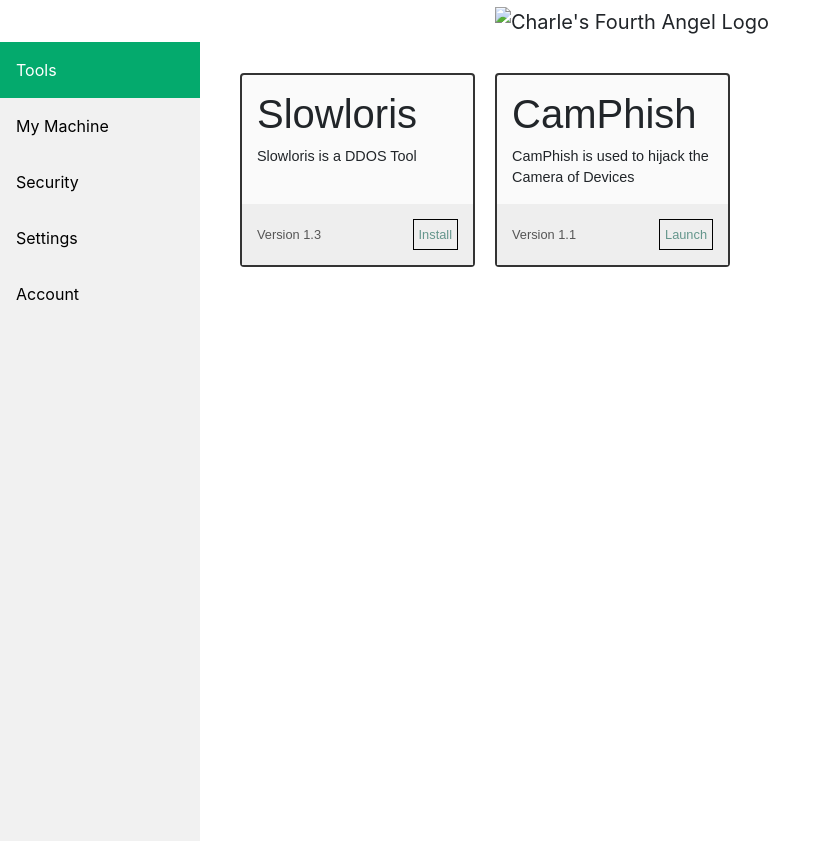
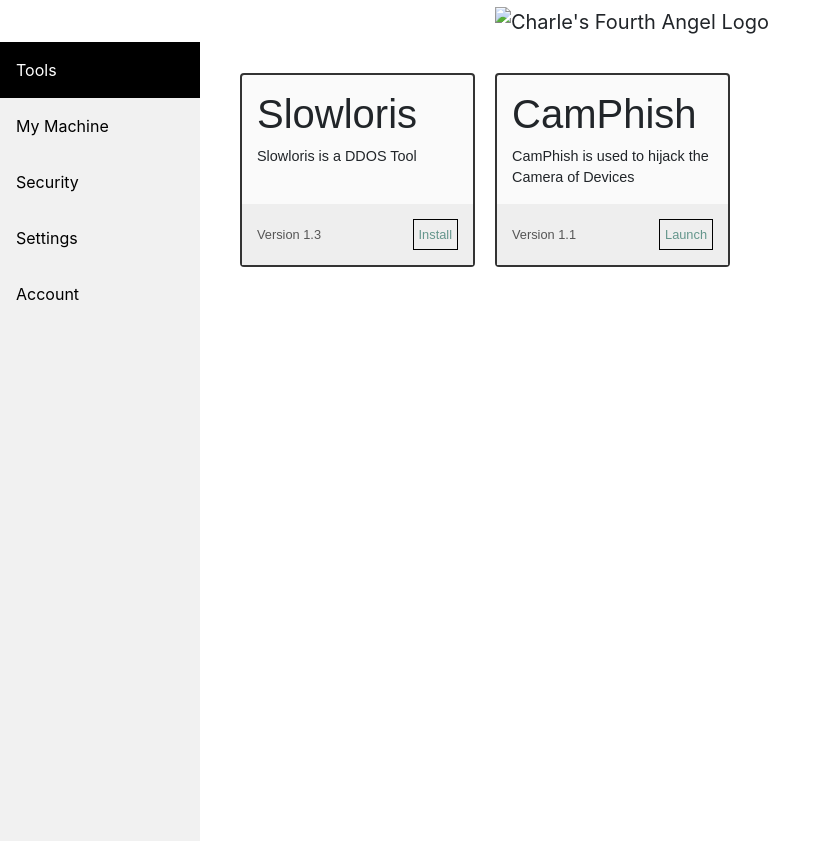
Before and after one commit to DiscoveryFox/Charlie-s-Fourth-Angel, a Flask app: page / in a window 1280 px wide. Shown: the part 60-901 px from the top of the page, without its empty margins (0-831 px from the left). Run offline with Flask 2, Linux system fonts and the light colour scheme; some libraries are stand-ins or nearby versions.

Commit message:
updated sidebar selected color

```diff
--- a/static/css/default.css
+++ b/static/css/default.css
@@ -40,7 +40,7 @@ body {
 }
 
 .sidebar a.active {
-    background-color: #04AA6D;
+    background-color: #000000;
     color: white;
 }
 
```
